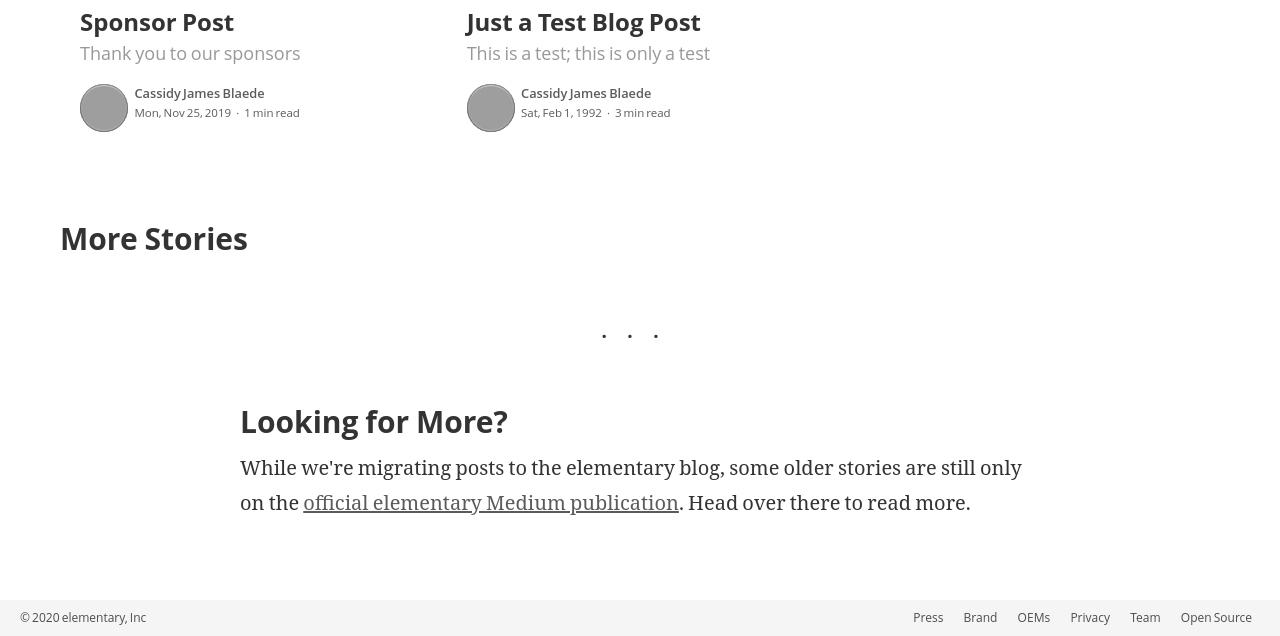
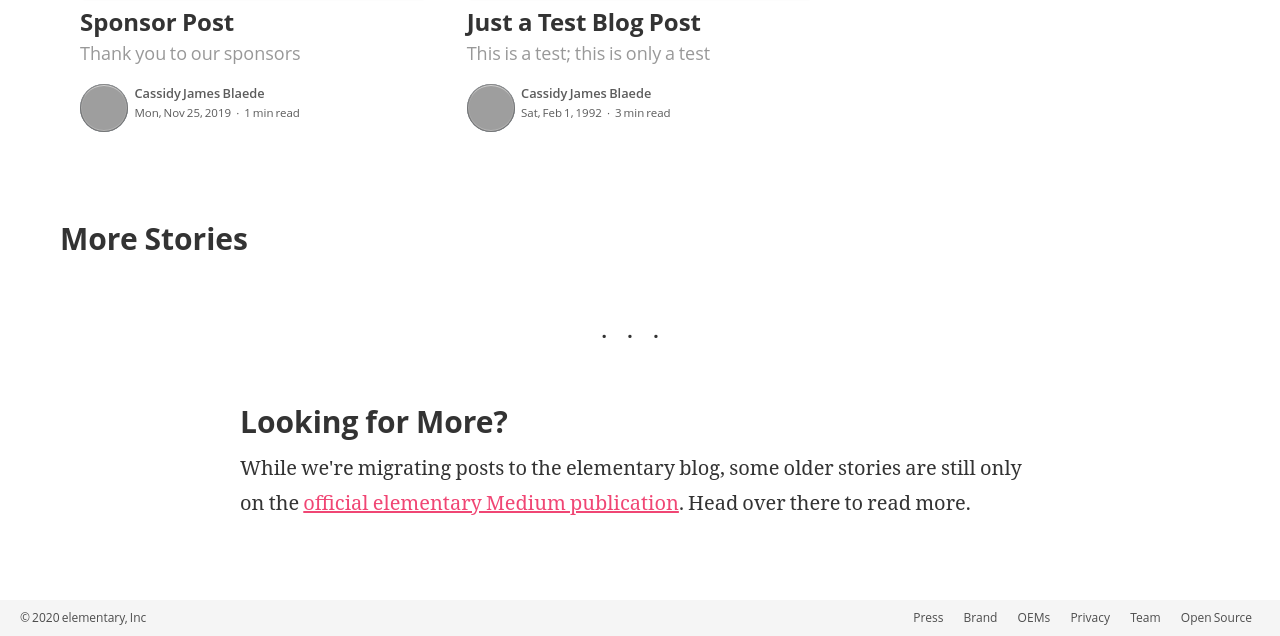
Before and after one commit to TheLinuxEXP/TheLinuxEXP.github.io, a Jekyll site: the page built from index.html, in a window 1280 px wide. Shown: the part 671-1307 px from the top of the page. Built offline with Jekyll 4.4.1, drawn with Linux system fonts in a browser that asks for light colours; the list of posts is cut into pages by our own code; grey boxes are pictures that could not be loaded.

Commit message:
Fixed colo

```diff
--- a/_sass/_colors.scss
+++ b/_sass/_colors.scss
@@ -80,7 +80,7 @@
 
   --bg-color: white;
   --fg-color: var(--black-500);
-  --accent-color: var(--tle-red700);
+  --accent-color: var(--tle-red);
   --header-bg-color: var(--tle-purple);
   --header-fg-color: var(--silver-100);
   --secondary-bg-color: #f5f5f5; // Instead of making up a Silver 200
```
